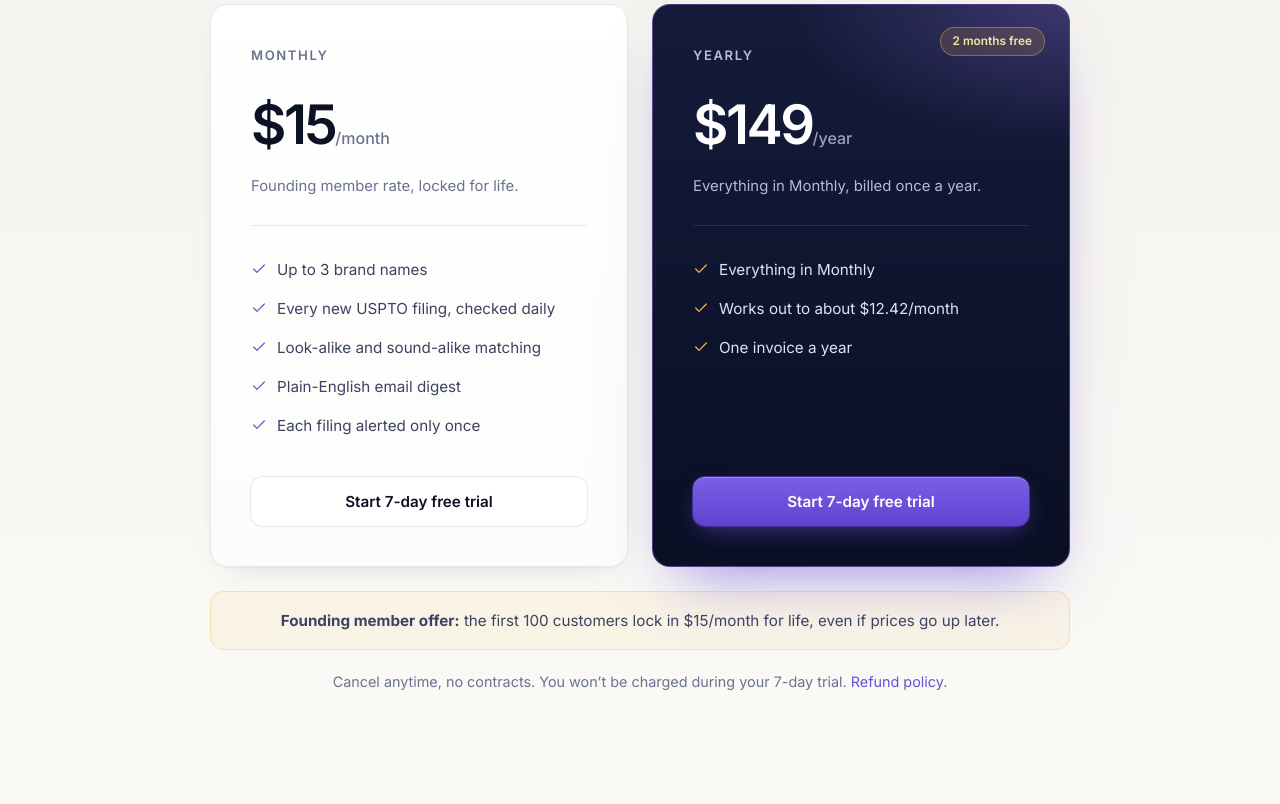
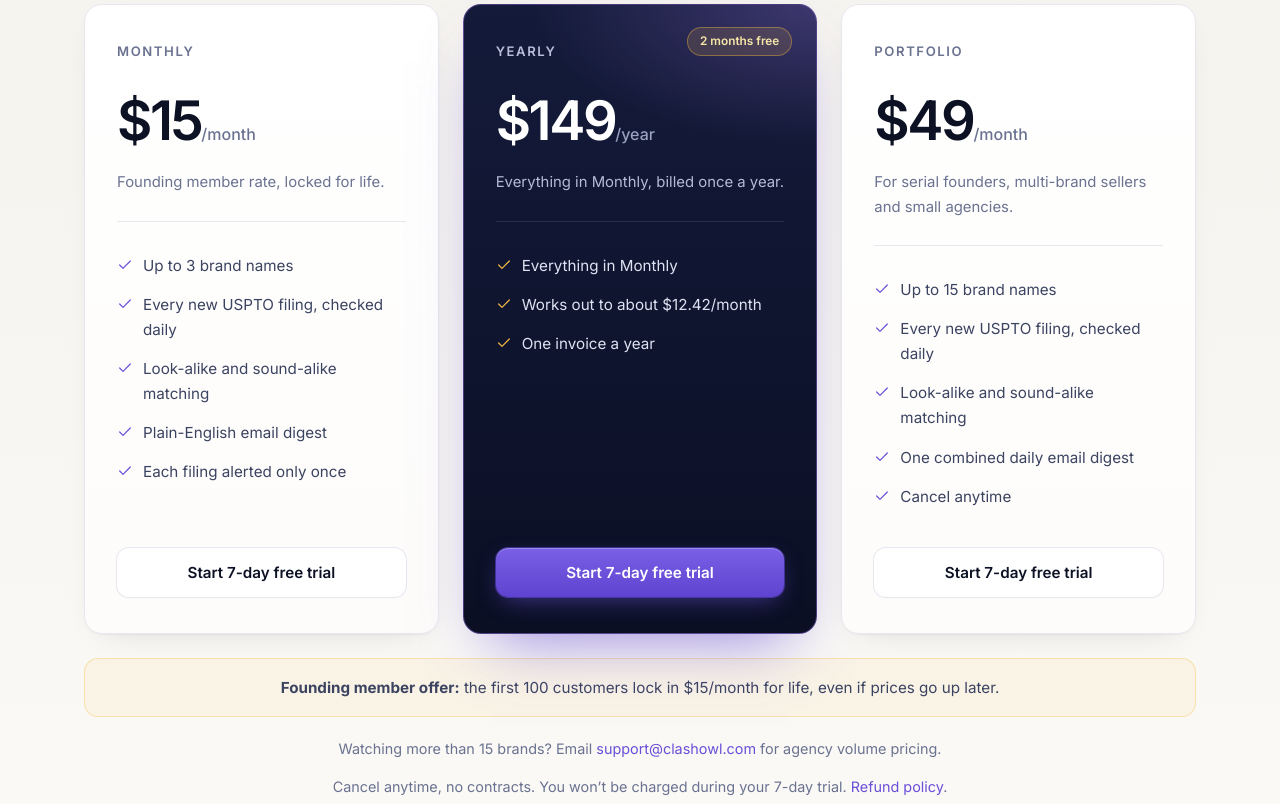
Before and after one commit to stephensonpro527-lab/Clashowl, a plain HTML site: page index.html in a window 1280 px wide. Shown: the part 3396-4200 px from the top of the page. Drawn offline with Linux system fonts and the light colour scheme.

Commit message:
Add 9/month Portfolio plan (up to 15 brands) to pricing and name check

```diff
--- a/index.html
+++ b/index.html
@@ -35,9 +35,11 @@
 <div class="steps"><figure class="feat"><blockquote>REAL QUOTE</blockquote><figcaption>NAME, ROLE, COMPANY</figcaption></figure></div></div></section> -->
 <section class="pricing" id="pricing"><div class="wrap"><div class="center"><div class="eyebrow">Pricing</div><h2>Simple, honest pricing.</h2><p class="lead">Every plan starts with a 7-day free trial.</p></div>
 <div class="plans"><div class="plan card"><h3>Monthly</h3><div class="amt">$15<small>/month</small></div><p class="desc">Founding member rate, locked for life.</p><ul><li><svg class="ic" viewBox="0 0 24 24" aria-hidden="true"><path d="M20 6 9 17l-5-5"/></svg><span>Up to 3 brand names</span></li><li><svg class="ic" viewBox="0 0 24 24" aria-hidden="true"><path d="M20 6 9 17l-5-5"/></svg><span>Every new USPTO filing, checked daily</span></li><li><svg class="ic" viewBox="0 0 24 24" aria-hidden="true"><path d="M20 6 9 17l-5-5"/></svg><span>Look-alike and sound-alike matching</span></li><li><svg class="ic" viewBox="0 0 24 24" aria-hidden="true"><path d="M20 6 9 17l-5-5"/></svg><span>Plain-English email digest</span></li><li><svg class="ic" viewBox="0 0 24 24" aria-hidden="true"><path d="M20 6 9 17l-5-5"/></svg><span>Each filing alerted only once</span></li></ul><a class="btn light" href="https://buy.stripe.com/3cIbJ2gqK0am6SP3ECbo400" data-goatcounter-click="checkout-monthly">Start 7-day free trial</a></div>
-<div class="plan card pop"><span class="tag">2 months free</span><h3>Yearly</h3><div class="amt">$149<small>/year</small></div><p class="desc">Everything in Monthly, billed once a year.</p><ul><li><svg class="ic" viewBox="0 0 24 24" aria-hidden="true"><path d="M20 6 9 17l-5-5"/></svg><span>Everything in Monthly</span></li><li><svg class="ic" viewBox="0 0 24 24" aria-hidden="true"><path d="M20 6 9 17l-5-5"/></svg><span>Works out to about $12.42/month</span></li><li><svg class="ic" viewBox="0 0 24 24" aria-hidden="true"><path d="M20 6 9 17l-5-5"/></svg><span>One invoice a year</span></li></ul><a class="btn" href="https://buy.stripe.com/3cIcN6b6qf5gb956QObo401" data-goatcounter-click="checkout-yearly">Start 7-day free trial</a></div></div>
+<div class="plan card pop"><span class="tag">2 months free</span><h3>Yearly</h3><div class="amt">$149<small>/year</small></div><p class="desc">Everything in Monthly, billed once a year.</p><ul><li><svg class="ic" viewBox="0 0 24 24" aria-hidden="true"><path d="M20 6 9 17l-5-5"/></svg><span>Everything in Monthly</span></li><li><svg class="ic" viewBox="0 0 24 24" aria-hidden="true"><path d="M20 6 9 17l-5-5"/></svg><span>Works out to about $12.42/month</span></li><li><svg class="ic" viewBox="0 0 24 24" aria-hidden="true"><path d="M20 6 9 17l-5-5"/></svg><span>One invoice a year</span></li></ul><a class="btn" href="https://buy.stripe.com/3cIcN6b6qf5gb956QObo401" data-goatcounter-click="checkout-yearly">Start 7-day free trial</a></div>
+<div class="plan card"><h3>Portfolio</h3><div class="amt">$49<small>/month</small></div><p class="desc">For serial founders, multi-brand sellers and small agencies.</p><ul><li><svg class="ic" viewBox="0 0 24 24" aria-hidden="true"><path d="M20 6 9 17l-5-5"/></svg><span>Up to 15 brand names</span></li><li><svg class="ic" viewBox="0 0 24 24" aria-hidden="true"><path d="M20 6 9 17l-5-5"/></svg><span>Every new USPTO filing, checked daily</span></li><li><svg class="ic" viewBox="0 0 24 24" aria-hidden="true"><path d="M20 6 9 17l-5-5"/></svg><span>Look-alike and sound-alike matching</span></li><li><svg class="ic" viewBox="0 0 24 24" aria-hidden="true"><path d="M20 6 9 17l-5-5"/></svg><span>One combined daily email digest</span></li><li><svg class="ic" viewBox="0 0 24 24" aria-hidden="true"><path d="M20 6 9 17l-5-5"/></svg><span>Cancel anytime</span></li></ul><a class="btn light" href="https://buy.stripe.com/00wbJ2a2maP07WT3ECbo402" data-goatcounter-click="checkout-portfolio">Start 7-day free trial</a></div></div>
 <div class="founder"><b>Founding member offer:</b> the first 100 customers lock in $15/month for life, even if prices go up later.</div>
-<p class="guar">Cancel anytime, no contracts. You won’t be charged during your 7-day trial. <a href="refund.html">Refund policy</a>.</p></div></section>
+<p class="guar">Watching more than 15 brands? Email <a href="mailto:support@clashowl.com">support@clashowl.com</a> for agency volume pricing.</p>
+<p class="guar" style="margin-top:10px">Cancel anytime, no contracts. You won’t be charged during your 7-day trial. <a href="refund.html">Refund policy</a>.</p></div></section>
 <section id="faq"><div class="wrap narrow"><div class="center"><div class="eyebrow">FAQ</div><h2>Questions, answered.</h2></div><div class="faq">
 <details><summary>What is the opposition window?</summary><p>After the USPTO approves an application, it’s published in the Official Gazette. Anyone who believes they’d be harmed has 30 days from publication to file an opposition or request more time. Hearing about a filing early gives you time to speak with an attorney before that window closes.</p></details>
 <details><summary>Is ClashOwl legal advice?</summary><p>No. ClashOwl is an automated alert service, not a law firm. We flag filings that might conflict with your brand; whether there’s a real conflict, and what to do about it, are questions for a licensed trademark attorney.</p></details>
--- a/llms.txt
+++ b/llms.txt
@@ -7,7 +7,7 @@
 - What it does: sends a daily email alert about new US trademark filings similar to your brand
 - Who it's for: small brands and independent online sellers in the US
 - Data source: USPTO trademark data
-- Pricing: $15/mo or $149/yr
+- Pricing: $15/mo or $149/yr (up to 3 brands), or $49/mo Portfolio (up to 15 brands)
 - Website: https://clashowl.com
 
 ## Guides
--- a/namecheck.js
+++ b/namecheck.js
@@ -2,14 +2,14 @@
 // Markup: <form data-namecheck data-source="..." data-plans="#pricing"> with inputs name, email, botcheck, a submit button, and a [data-results] element after it.
 (function () {
   var API = window.NC_API || "https://clashowl-namecheck.clashowl.workers.dev/api/check";
-  var MONTHLY = "https://buy.stripe.com/3cIbJ2gqK0am6SP3ECbo400", YEARLY = "https://buy.stripe.com/3cIcN6b6qf5gb956QObo401";
+  var MONTHLY = "https://buy.stripe.com/3cIbJ2gqK0am6SP3ECbo400", YEARLY = "https://buy.stripe.com/3cIcN6b6qf5gb956QObo401", PORTFOLIO = "https://buy.stripe.com/00wbJ2a2maP07WT3ECbo402";
   var q = new URLSearchParams(location.search), CAPTURE = q.get("capture") !== "0"; // add ?capture=0 when testing so no signups are created
   function esc(s) { return String(s).replace(/[&<>"]/g, function (c) { return {"&":"&amp;","<":"&lt;",">":"&gt;",'"':"&quot;"}[c]; }); }
   function fake(n) { var s = ""; for (var i = 0; i < Math.min(Math.max(n, 4), 18); i++) s += "ABCDEFGHKLMNOPRSTUVW"[Math.random() * 20 | 0]; return s; }
   function fmt(d) { return new Date(d + "T12:00:00").toLocaleDateString("en-US", {month: "short", day: "numeric", year: "numeric"}); }
   function cta(label, plans) {
     return '<p style="margin:0 0 .5rem"><a class="btn" href="' + MONTHLY + '" data-goatcounter-click="nc-trial">' + label + '</a></p>' +
-      '<p class="muted" style="margin:0">$15/month after 7 free days, or <a href="' + YEARLY + '" data-goatcounter-click="nc-yearly">$149/year</a>. Cancel anytime. <a href="' + plans + '">See plans</a></p>';
+      '<p class="muted" style="margin:0">$15/month after 7 free days, <a href="' + YEARLY + '" data-goatcounter-click="nc-yearly">$149/year</a>, or <a href="' + PORTFOLIO + '" data-goatcounter-click="nc-portfolio">$49/month for up to 15 brands</a>. Cancel anytime. <a href="' + plans + '">See plans</a></p>';
   }
   function init(f) {
     var r = f.parentNode.querySelector("[data-results]"), b = f.querySelector("button"), src = f.getAttribute("data-source") || "name-check", plans = f.getAttribute("data-plans") || "index.html#pricing";
--- a/style.css
+++ b/style.css
@@ -71,8 +71,8 @@
 .yes{color:#067647}.no{color:var(--mut)}
 /* pricing */
 .pricing{background:linear-gradient(180deg,var(--soft),var(--bg));border-top:1px solid var(--line)}
-.plans{display:grid;grid-template-columns:1fr 1fr;gap:24px;max-width:860px;margin:64px auto 0}
-.plan{padding:40px;position:relative;display:flex;flex-direction:column}
+.plans{display:grid;grid-template-columns:repeat(3,1fr);gap:24px;max-width:1112px;margin:64px auto 0}
+.plan{padding:36px 32px;position:relative;display:flex;flex-direction:column}
 .plan.pop{background:radial-gradient(400px 200px at 100% 0%,rgba(138,107,209,.35),transparent 70%),linear-gradient(180deg,var(--night2),var(--night));color:#fff;border:1px solid rgba(138,107,209,.5);box-shadow:0 30px 60px -28px rgba(106,79,216,.7)}
 .plan .tag{position:absolute;top:22px;right:24px;background:rgba(245,185,66,.14);color:var(--cream);border:1px solid rgba(245,185,66,.4);font-size:.74rem;font-weight:600;padding:4px 12px;border-radius:99px}
 .plan h3{margin:0;font-size:.82rem;color:var(--mut);font-weight:600;text-transform:uppercase;letter-spacing:.12em}.pop h3{color:#b9bedb}
@@ -80,7 +80,7 @@
 .plan .desc{color:var(--mut);font-size:.93rem;margin:0 0 26px}.pop .desc{color:#b5bbd6}
 .plan ul{list-style:none;padding:24px 0 0;margin:0 0 32px;flex:1;border-top:1px solid var(--line)}.pop ul{border-color:rgba(255,255,255,.1)}
 .plan li{display:flex;gap:10px;padding:7px 0;font-size:.95rem;color:var(--ink2)}.pop li{color:#dfe2f2}.plan li .ic{color:var(--brand);margin-top:4px;width:16px;height:16px}.pop li .ic{color:var(--amber)}
-.founder{max-width:860px;margin:24px auto 0;text-align:center;background:rgba(245,185,66,.08);border:1px solid rgba(245,185,66,.35);border-radius:14px;padding:16px 20px;font-size:.95rem;color:var(--ink2)}
+.founder{max-width:1112px;margin:24px auto 0;text-align:center;background:rgba(245,185,66,.08);border:1px solid rgba(245,185,66,.35);border-radius:14px;padding:16px 20px;font-size:.95rem;color:var(--ink2)}
 .guar{text-align:center;color:var(--mut);font-size:.9rem;margin-top:20px}
 /* faq */
 .faq{margin:56px auto 0;border-top:1px solid var(--line)}
@@ -100,7 +100,7 @@
 .disc{border-top:1px solid rgba(255,255,255,.07);margin-top:48px;padding-top:24px;font-size:.8rem;line-height:1.7}
 .legal{max-width:720px;margin:0 auto;padding:80px 24px}.legal h1{letter-spacing:-.03em}.legal p{color:var(--ink2)}
 /* responsive */
-@media(max-width:900px){.hero .wrap{grid-template-columns:1fr;gap:56px}.mock,.mock:hover{transform:none}.steps{grid-template-columns:1fr}.links a:not(.btn){display:none}.stat .wrap{grid-template-columns:1fr;gap:16px}.fgrid{grid-template-columns:1fr 1fr}}
+@media(max-width:900px){.hero .wrap{grid-template-columns:1fr;gap:56px}.mock,.mock:hover{transform:none}.steps{grid-template-columns:1fr}.plans{grid-template-columns:1fr;max-width:520px}.links a:not(.btn){display:none}.stat .wrap{grid-template-columns:1fr;gap:16px}.fgrid{grid-template-columns:1fr 1fr}}
 @media(max-width:640px){section{padding:84px 0}.hero{padding:64px 0 80px}.plans{grid-template-columns:1fr}.plan{padding:32px 26px}th,td{padding:12px;font-size:.85rem}.fgrid{grid-template-columns:1fr}
 .wl{flex-direction:column;background:none;border:0;padding:0;box-shadow:none}.wl input{min-width:0;background:rgba(255,255,255,.06);border:1px solid rgba(255,255,255,.14);border-radius:12px;padding:14px}.wl .btn{padding:14px 22px;white-space:normal}
 .ctabox{padding:64px 22px;border-radius:22px}.cta{padding-bottom:84px}.track{--g:36px;animation-duration:36s}.note{gap:10px 18px}}
```
Also changed, not shown: terms.html (+1 -1 lines).
